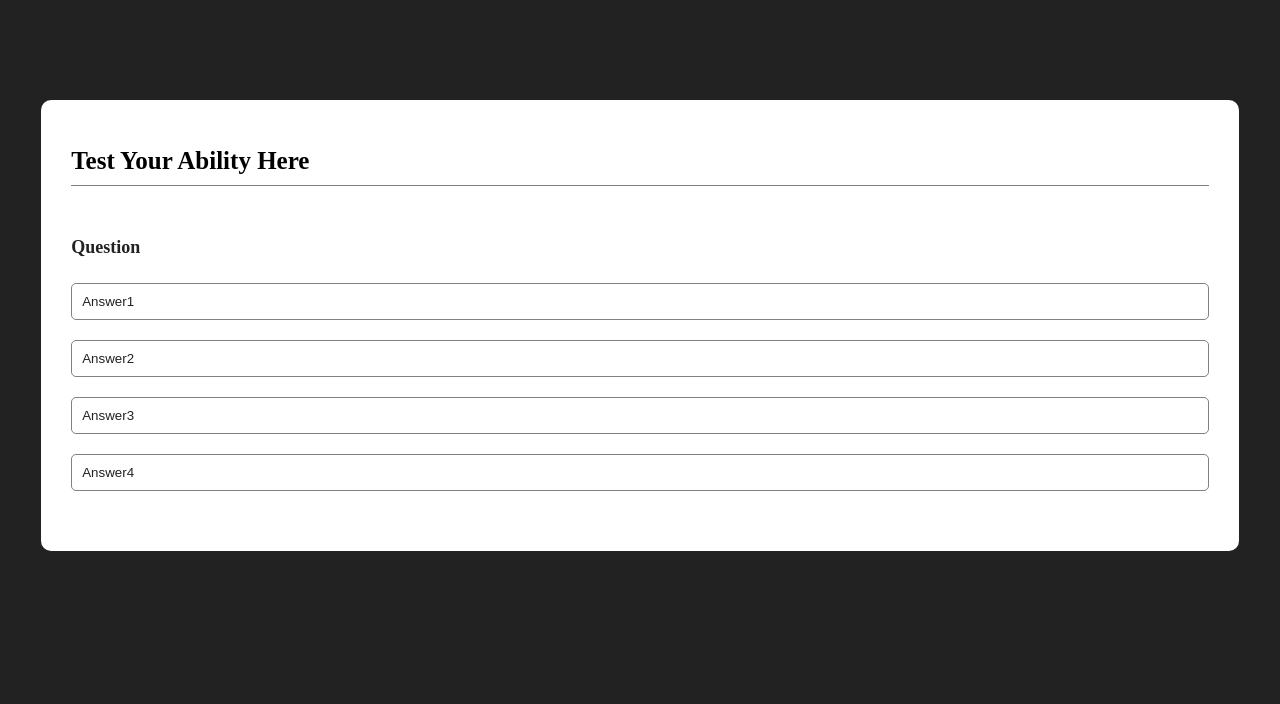
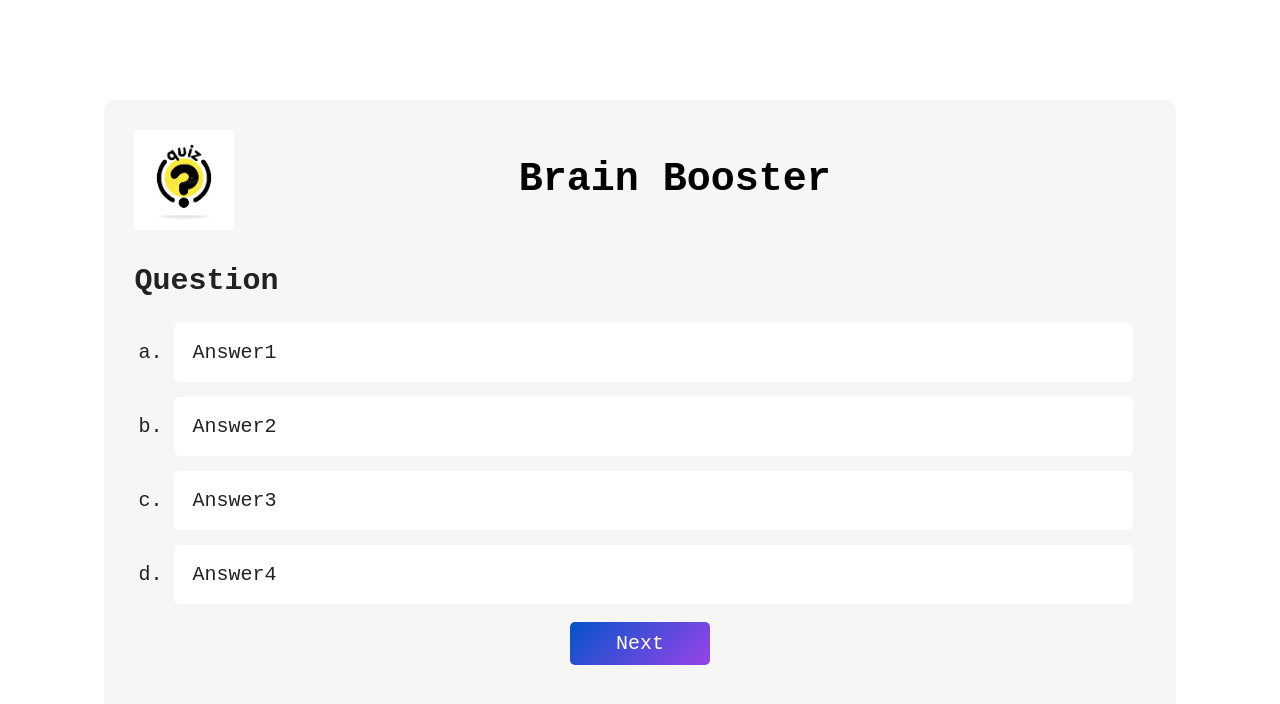
Before and after one commit to ABHISHEK-7455-coder/Quiz-App, a plain HTML site: page index.html in a window 1280 px wide. Drawn offline with Linux system fonts and the light colour scheme.

Commit message:
Quiz-App

```diff
--- /dev/null
+++ b/Quiz.js
@@ -0,0 +1,6 @@
+const questions = [
+    {
+        ques : "How many positions are used in CSS",
+        amswer : [{}],
+    }
+]
--- a/dictionery.css
+++ /dev/null
@@ -1,56 +0,0 @@
-body {
-    background: #222;
-}
-
-#container {
-    background: #fff;
-    width: 90%;
-    margin: 100px auto 0;
-    border-radius: 10px;
-    padding: 30px;
-}
-
-#container h1 {
-    font-size: 25px;
-    padding-bottom: 10px;
-    font-weight: 600;
-    border-bottom: 1px solid gray;
-}
-
-#task {
-    padding: 20px 0;
-}
-
-#task h2 {
-    font-size: 18px;
-    color: #222;
-    font-weight: 600;
-}
-
-#btn {
-    background: #fff;
-    color: #222;
-    font-weight: 500;
-    width: 100%;
-    padding: 10px;
-    margin: 10px 0;
-    text-align: left;
-    border: 1px solid gray;
-    border-radius: 5px;
-}
-
-#btn:hover {
-    background: #222;
-    color: #fff;
-}
-
-#next {
-    display: none;
-    background: #222;
-    color: #fff;
-    font-weight: 500;
-    width: 150px;
-    padding: 10px;
-    margin: 20px auto 0;
-    border-radius: 5px;
-}
--- a/dictionery.js
+++ /dev/null
@@ -1,6 +0,0 @@
-// const questions = [
-//     {
-//         ques : ,
-//         amswer : [{}],
-//     }
-// ]
--- a/index.html
+++ b/index.html
@@ -3,20 +3,29 @@
 <head>
     <meta charset="UTF-8">
     <meta name="viewport" content="width=device-width, initial-scale=1.0">
-    <title>Dictionery</title>
-    <link rel="stylesheet" href="dictionery.css">
+    <title>Quiz-App</title>
+    <link rel="stylesheet" href="style.css">
 </head>
 <body>
     <div id="container">
-        <h1>Test Your Ability Here</h1>
+        <div class="header">
+            <div class="logoContainer">
+                <img src="logo.png" alt="" class="logo">
+            </div>
+            <div class="mainHeading">
+                <h1>Brain Booster</h1>
+            </div>
+
+        </div>
+
         <div id="task">
             <h2 id="question">Question</h2>
-            <div id="buttons">
-                <button id="btn">Answer1</button>
-                <button id="btn">Answer2</button>
-                <button id="btn">Answer3</button>
-                <button id="btn">Answer4</button>
-            </div>
+            <div><ol id="buttons">
+                <li>Answer1</li>
+                <li>Answer2</li>
+                <li>Answer3</li>
+                <li>Answer4</li>
+            </ol></div>
             <button id="next">Next</button>
         </div>
 
--- /dev/null
+++ b/style.css
@@ -0,0 +1,72 @@
+* {
+    font-family: "Roboto Mono", "Roboto Mono", "Vazirmatn", monospace;
+}
+
+#container {
+    background: #f6f6f4;
+    width: 80%;
+    margin: 100px auto 0;
+    border-radius: 10px;
+    padding: 30px;
+}
+
+.header {
+    display: flex;
+
+}
+
+.logoContainer {
+    width: 38%;
+}
+
+.logo {
+    width: 100px;
+    float: left;
+}
+
+#container h1 {
+    text-align: center;
+    font-size: 40px;
+    padding-bottom: 10px;
+}
+
+#task {
+    padding: 1px 0;
+}
+
+#task h2 {
+    font-size: 30px;
+    color: #222;
+    font-weight: 600;
+}
+
+li {
+    list-style: lower-alpha;
+    background: #fff;
+    color: #222;
+    font-size: 20px;
+    width: 95%;
+    padding: 18px;
+    margin: 15px 0;
+    text-align: left;
+    border-radius: 5px;
+}
+
+li:hover {
+    box-shadow: 5px 5px 2px black;
+    background: linear-gradient(135deg,  #0554ca, #9943ea);
+    color: #f6f6f4;
+}
+
+#next {
+    display: block;
+    background: linear-gradient(135deg,  #0554ca, #9943ea);
+    color: #fff;
+    font-size: 20px;
+    font-weight: 500;
+    width: 140px;
+    padding: 10px;
+    margin: 18px auto;
+    border: none;
+    border-radius: 5px;
+}
```
Also changed, not shown: logo.png (added).
